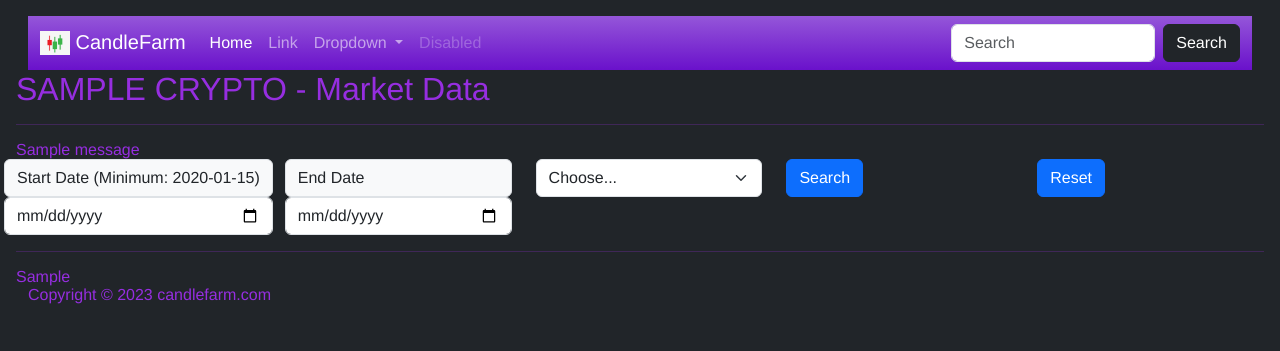
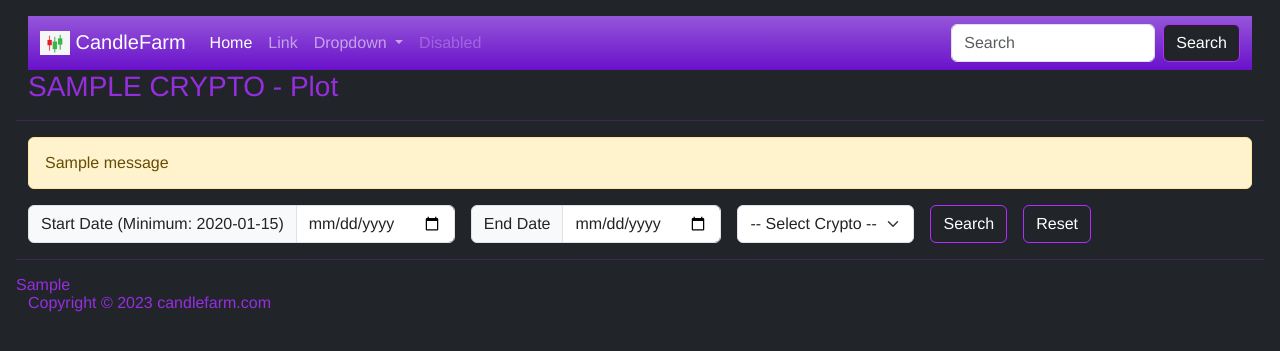
Before and after one commit to paasxx/crypto-site, a Django app: template app_crypto/templates/app_crypto/plot.html in a window 1280 px wide. Shown: the top 351 px of the page. Run offline with Django 4.2, Linux system fonts and the light colour scheme; the template is opened without the code that fills it: most values are stand-ins (such as "Sample title", 1, 10 or a date in 2020); one stand-in notice (Sample message) is shown; style sheets or scripts are compiled from the project's sources; some libraries are stand-ins or nearby versions.

Commit message:
header title alignment

```diff
--- a/app_crypto/static/app_crypto/demo.scss
+++ b/app_crypto/static/app_crypto/demo.scss
@@ -18,3 +18,62 @@ body {
     /* W3C, IE 10+/ Edge, Firefox 16+, Chrome 26+, Opera 12+, Safari 7+ */
     background: linear-gradient(to bottom, rgba(106, 17, 203, 0.7), rgba(106, 17, 203, 1));
 }
+
+.border-custom {
+    border: 1px solid rgb(181, 44, 255);
+
+}
+
+/* Green */
+.success {
+    border-color: #04AA6D;
+    color: green;
+}
+
+.success:hover {
+    background-color: #04AA6D;
+    color: white;
+}
+
+/* Blue */
+.info {
+    border-color: #2196F3;
+    color: dodgerblue
+}
+
+.info:hover {
+    background: #2196F3;
+    color: white;
+}
+
+/* Orange */
+.warning {
+    border-color: #ff9800;
+    color: orange;
+}
+
+.warning:hover {
+    background: #ff9800;
+    color: white;
+}
+
+/* Red */
+.danger {
+    border-color: #f44336;
+    color: red
+}
+
+.danger:hover {
+    background: #f44336;
+    color: white;
+}
+
+/* Gray */
+.default {
+    border-color: #e7e7e7;
+    color: black;
+}
+
+.default:hover {
+    background: #e7e7e7;
+}
--- a/app_crypto/templates/app_crypto/base.html
+++ b/app_crypto/templates/app_crypto/base.html
@@ -63,13 +63,17 @@
                     </ul>
                     <form class="d-flex" role="search">
                         <input class="form-control me-2" type="search" placeholder="Search" aria-label="Search">
-                        <button class="btn btn-dark" type="submit">Search</button>
+                        <button class="btn btn-dark border-custom" type="submit">Search</button>
                     </form>
                 </div>
             </div>
         </nav>
 
     </div>
+
+    {% block title %}
+
+    {% endblock title %}
 
     {% block head %}
     {% endblock head %}
--- a/app_crypto/templates/app_crypto/home.html
+++ b/app_crypto/templates/app_crypto/home.html
@@ -2,7 +2,10 @@
 
 
 {% block title %}
-<h2>Cryptocurrencies Data </h2>
+<div class="container-fluid">
+    <h3>Cryptocurrencies Data </h3>
+</div>
+
 {% endblock title %}
 
 {% block head %}
--- a/app_crypto/templates/app_crypto/plot.html
+++ b/app_crypto/templates/app_crypto/plot.html
@@ -1,6 +1,11 @@
 {% extends "app_crypto/base.html" %}
 
+{% block title %}
+<div class="container-fluid">
+    <h3>{{crypto|upper}} - Plot </h3>
+</div>
 
+{% endblock title %}
 
 {% block head %}
 
@@ -8,59 +13,78 @@
 
 
 {% block content %}
-<h2>{{crypto|upper}} - Market Data </h2>
+
 
 <hr>
 
+<div class="container-fluid">
+
+    {% if messages %}
+
+    {% for message in messages %}
+    <div class="alert alert-warning" role="alert">
+        {{message}}
+    </div>
+
+    {% endfor %}
+    {% endif %}
+
+</div>
+
+<div class="container-fluid">
+
+    <form class="row row-cols-lg-auto g-3 align-items-center" method="get" action="">
 
 
-<form method="get" action="">
 
-    {% for msg in messages%}
-    {{msg}}
-    {% endfor %}
-
-    <div class="row">
-        <div class="col">
-            <div class="row"> <span class="input-group-text" id="inputGroup-sizing-sm">Start Date (Minimum:
+        <div class="col-12">
+            <div class="input-group">
+                <span class="input-group-text" id="inputGroup-sizing-sm">Start Date (Minimum:
                     {{min_date_table|date:'Y-m-d'}})</span>
                 <input type="date" class="form-control" id="startDate" name="startDate" min="2009-01-03"
                     aria-label="Sizing example input" aria-describedby="inputGroup-sizing-sm">
             </div>
+        </div>
+
+        <div class="col-12">
+            <div class="input-group">
+                <span class="input-group-text " id="inputGroup-sizing-sm">End Date</span>
+                <input type="date" class="form-control" id="endDate" name="endDate" min="2009-01-03"
+                    aria-label="Sizing example input" aria-describedby="inputGroup-sizing-sm">
+            </div>
 
         </div>
-        <div class="col">
-            <span class="input-group-text " id="inputGroup-sizing-sm">End Date</span>
-            <input type="date" class="form-control" id="endDate" name="endDate" min="2009-01-03"
-                aria-label="Sizing example input" aria-describedby="inputGroup-sizing-sm">
-        </div>
 
-        <div class="col">
-            <label class="visually-hidden" for="inlineFormSelectPref">Preference</label>
+        <div class="col-12">
+
             <select class="form-select" id="inlineFormSelectPref">
-                <option selected>Choose...</option>
-                <option value="1">One</option>
-                <option value="2">Two</option>
-                <option value="3">Three</option>
+
+                <option disabled hidden selected> -- Select Crypto --</option>
+                {% for i in currencies %}
+
+                <option value="{{i}}">{{i}}</option>
+
+                {% endfor %}
+
             </select>
         </div>
 
 
-        <div class="col">
-            <label class="visually-hidden" for="btn btn-primary">Preference</label>
-            <button type="submit" class="btn btn-primary" id="search">Search</button>
-        </div>
-        <div class="col">
-            <label class="visually-hidden" for="btn btn-primary">Preference</label>
-            <button type="reset" class="btn btn-primary" id="reset">Reset</button>
+        <div class="col-12">
+            <label class="visually-hidden" for="btn btn-outline-primary">Preference</label>
+            <button type="submit" class="btn btn-dark border-custom" id="search">Search</button>
         </div>
 
-    </div>
+        <div class="col-12">
+            <label class="visually-hidden" for="btn btn-outline-primary">Preference</label>
+            <button type="reset" class="btn btn-dark border-custom" id="reset">Reset</button>
+        </div>
 
 
+    </form>
 
+</div>
 
-</form>
 
 
 
```
Also changed, not shown: app_crypto/templates/app_crypto/crypto_list.html (+6 -3 lines), app_crypto/views.py (+76 -49 lines), static/app_crypto/demo.css (+47 -0 lines), 1 other file.
